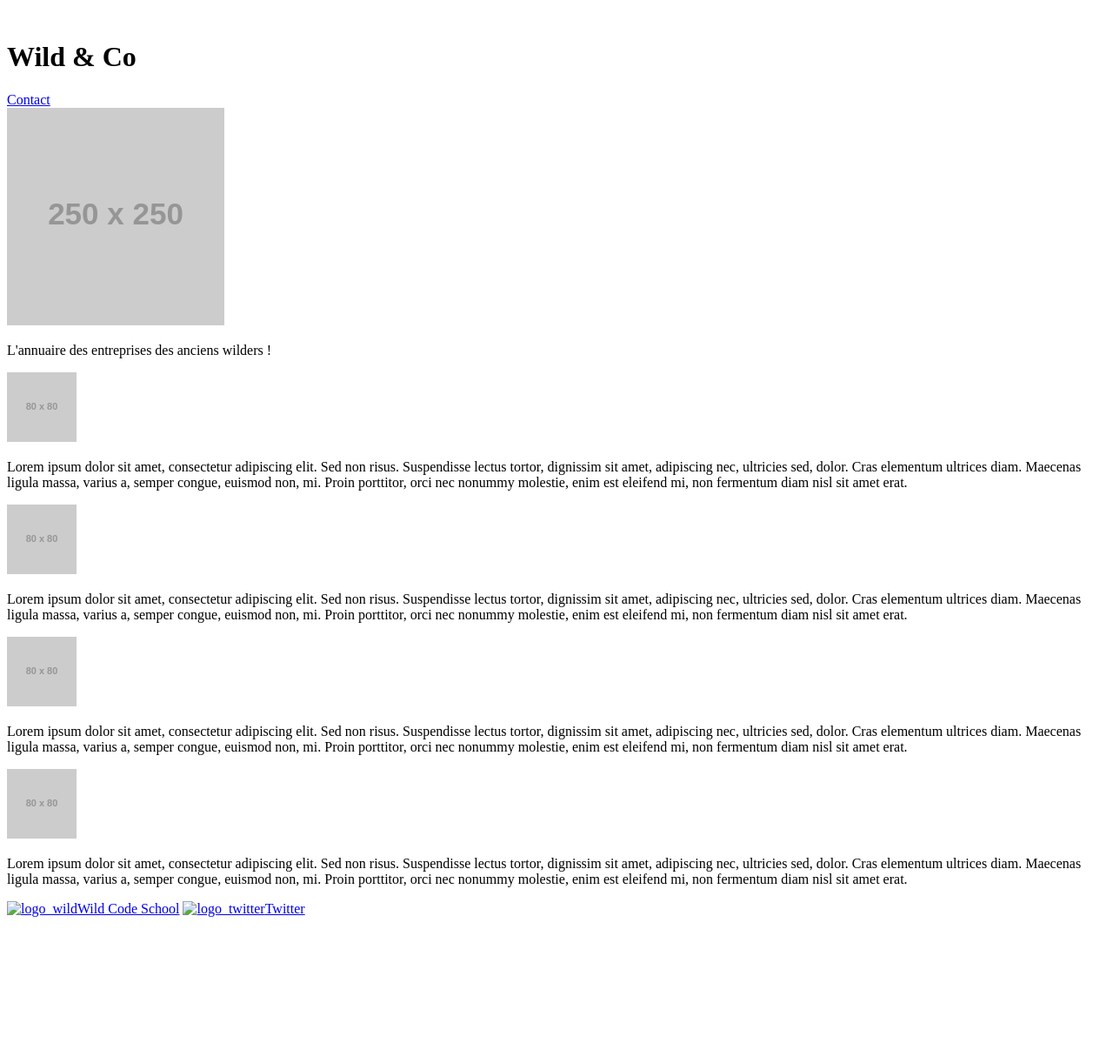
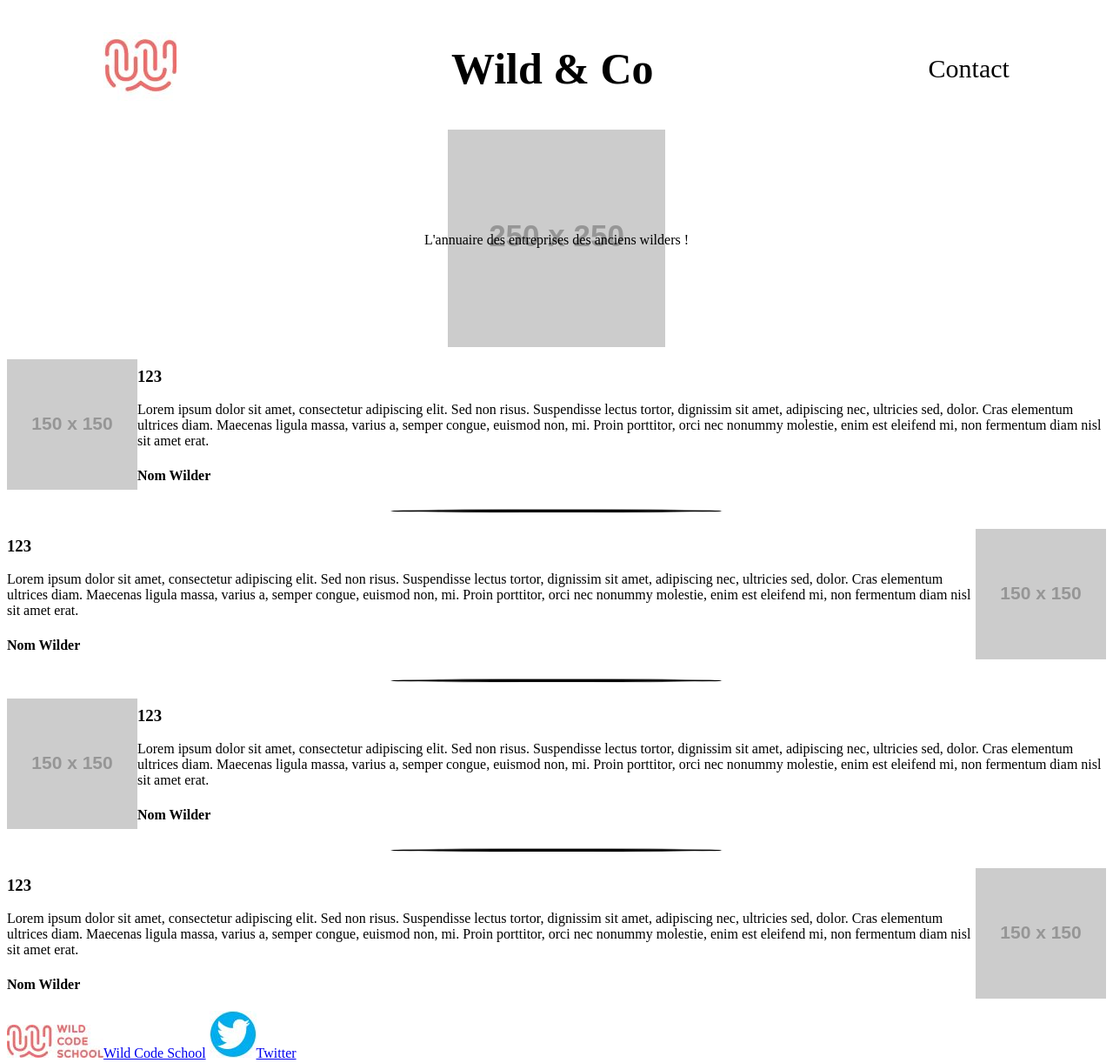
Before and after one commit to wildcoder51/Project_Wildco.io, a plain HTML site: page index.html in a window 1280 px wide. Shown: the whole page at 87% size. Before the commit the page ends 1062 px from the top, so only its background shows below. Drawn offline with Linux system fonts and the light colour scheme; placeholder pictures from the web are drawn by us.

Commit message:
modif index et css pc

```diff
--- a/index.html
+++ b/index.html
@@ -14,31 +14,60 @@
 </head>
 <body>
     <header>
-        <a href="https://placeholder.com"><img src="logowild.jpeg" alt=""></a>
-        <h1>Wild &#38; Co</h1>
-        <a href="mailto:contact@example.com?subject=the subject&cc=cc@example.com&bcc=bcc@example.com&body=Main text of the mail">Contact</a>
-        <!--Mettre une barre de recherche-->
+        <nav class="head">
+            <a href="https://placeholder.com"><img src="img/logowild.jpeg" alt=""></a>
+            <h1 class="wild_header">Wild &#38; Co</h1>
+            <a href="mailto:contact@example.com?subject=the subject&cc=cc@example.com&bcc=bcc@example.com&body=Main text of the mail" class="contact">Contact</a>
+            <!--Mettre une barre de recherche-->
+        </nav>
     </header>
     <section>
-        <div>
-            <a href="https://placeholder.com"><img src="https://via.placeholder.com/250" alt=""></a>
-            <p>L'annuaire des entreprises des anciens wilders &#33;</p>
+        <div class="carousel">
+            <a href="https://placeholder.com" class="banner"><img src="https://via.placeholder.com/250" alt=""></a>
+            <p class="desc_banner">L'annuaire des entreprises des anciens wilders &#33;</p>
         </div>
     </section>
     <main>
-        <a href="https://placeholder.com"><img src="https://via.placeholder.com/80" alt=""></a>
-        <p>Lorem ipsum dolor sit amet, consectetur adipiscing elit. Sed non risus. Suspendisse lectus tortor, dignissim sit amet, adipiscing nec, ultricies sed, dolor. Cras elementum ultrices diam. Maecenas ligula massa, varius a, semper congue, euismod non, mi. Proin porttitor, orci nec nonummy molestie, enim est eleifend mi, non fermentum diam nisl sit amet erat.</p>
-        <a href="https://placeholder.com"><img src="https://via.placeholder.com/80" alt=""></a>
-        <p>Lorem ipsum dolor sit amet, consectetur adipiscing elit. Sed non risus. Suspendisse lectus tortor, dignissim sit amet, adipiscing nec, ultricies sed, dolor. Cras elementum ultrices diam. Maecenas ligula massa, varius a, semper congue, euismod non, mi. Proin porttitor, orci nec nonummy molestie, enim est eleifend mi, non fermentum diam nisl sit amet erat.</p>
-        <a href="https://placeholder.com"><img src="https://via.placeholder.com/80" alt=""></a>
-        <p>Lorem ipsum dolor sit amet, consectetur adipiscing elit. Sed non risus. Suspendisse lectus tortor, dignissim sit amet, adipiscing nec, ultricies sed, dolor. Cras elementum ultrices diam. Maecenas ligula massa, varius a, semper congue, euismod non, mi. Proin porttitor, orci nec nonummy molestie, enim est eleifend mi, non fermentum diam nisl sit amet erat.</p>
-        <a href="https://placeholder.com"><img src="https://via.placeholder.com/80" alt=""></a>
-        <p>Lorem ipsum dolor sit amet, consectetur adipiscing elit. Sed non risus. Suspendisse lectus tortor, dignissim sit amet, adipiscing nec, ultricies sed, dolor. Cras elementum ultrices diam. Maecenas ligula massa, varius a, semper congue, euismod non, mi. Proin porttitor, orci nec nonummy molestie, enim est eleifend mi, non fermentum diam nisl sit amet erat.</p>
+        <div class="flex1">
+            <a class="logo_entreprises" href="https://placeholder.com"><img src="https://via.placeholder.com/150" alt=""></a>
+            <div class="flex_text">
+                <h3 class="nom_entreprises">123</h3>
+                <p class="desc">Lorem ipsum dolor sit amet, consectetur adipiscing elit. Sed non risus. Suspendisse lectus tortor, dignissim sit amet, adipiscing nec, ultricies sed, dolor. Cras elementum ultrices diam. Maecenas ligula massa, varius a, semper congue, euismod non, mi. Proin porttitor, orci nec nonummy molestie, enim est eleifend mi, non fermentum diam nisl sit amet erat.</p>
+                <h4 class="wilders">Nom Wilder</h4>
+            </div>
+        </div>
+        <hr>
+        <div class="flex2">
+            <a class="logo_entreprises" href="https://placeholder.com"><img src="https://via.placeholder.com/150" alt=""></a>
+            <div class="flex_text">
+                <h3 class="nom_entreprises">123</h3>
+                <p class="desc">Lorem ipsum dolor sit amet, consectetur adipiscing elit. Sed non risus. Suspendisse lectus tortor, dignissim sit amet, adipiscing nec, ultricies sed, dolor. Cras elementum ultrices diam. Maecenas ligula massa, varius a, semper congue, euismod non, mi. Proin porttitor, orci nec nonummy molestie, enim est eleifend mi, non fermentum diam nisl sit amet erat.</p>
+                <h4 class="wilders">Nom Wilder</h4>
+            </div>
+        </div>
+        <hr>
+        <div class="flex1">
+            <a class="logo_entreprises" href="https://placeholder.com"><img src="https://via.placeholder.com/150" alt=""></a>
+            <div class="flex_text">
+                <h3 class="nom_entreprises">123</h3>
+                <p class="desc">Lorem ipsum dolor sit amet, consectetur adipiscing elit. Sed non risus. Suspendisse lectus tortor, dignissim sit amet, adipiscing nec, ultricies sed, dolor. Cras elementum ultrices diam. Maecenas ligula massa, varius a, semper congue, euismod non, mi. Proin porttitor, orci nec nonummy molestie, enim est eleifend mi, non fermentum diam nisl sit amet erat.</p>
+                <h4 class="wilders">Nom Wilder</h4>
+            </div>
+        </div>
+        <hr>
+        <div class="flex2">
+            <a class="logo_entreprises" href="https://placeholder.com"><img src="https://via.placeholder.com/150" alt=""></a>
+            <div class="flex_text">
+                <h3 class="nom_entreprises">123</h3>
+                <p class="desc">Lorem ipsum dolor sit amet, consectetur adipiscing elit. Sed non risus. Suspendisse lectus tortor, dignissim sit amet, adipiscing nec, ultricies sed, dolor. Cras elementum ultrices diam. Maecenas ligula massa, varius a, semper congue, euismod non, mi. Proin porttitor, orci nec nonummy molestie, enim est eleifend mi, non fermentum diam nisl sit amet erat.</p>
+                <h4 class="wilders">Nom Wilder</h4>
+            </div>
+        </div>
     </main>
 
     <footer>
-        <a href="www.wildcodeschool.com" title="Rejoins-nous"><img src="logowildfooter.jpeg" alt="logo_wild">Wild Code School</a>
-        <a href="https://fr.linkedin.com" title=""><img src="logotwitter.jpeg" alt="logo_twitter">Twitter</a>
+        <a href="www.wildcodeschool.com" title="Rejoins-nous"><img src="img/logowildfooter.jpeg" alt="logo_wild">Wild Code School</a>
+        <a href="https://fr.linkedin.com" title=""><img src="img/logotwitter.jpeg" alt="logo_twitter">Twitter</a>
 
 
     </footer>
--- a/style.css
+++ b/style.css
@@ -0,0 +1,62 @@
+/* Header */
+.head {
+    display: flex;
+    justify-content: center;
+    align-items: center;
+}
+
+.wild_header {
+    padding: 0px 25%;
+    font-size: 50px;
+}
+
+.contact {
+    text-decoration: none;
+    color: black;
+    font-size: 30px;
+}
+
+/* Section */
+.carousel {
+    display: flex;
+    justify-content: center;
+    align-items: center;
+}
+.desc_banner {
+    position: absolute;
+}
+
+/* hr */
+hr {
+    width: 30%;
+    align: center;
+    height: 3px;
+    background-color: black;
+    border-radius: 50%;
+}
+
+/* Main */
+main {
+
+}
+.logo_entreprises {
+
+}
+.nom_entreprises {
+
+}
+.desc {
+
+}
+.flex1 {
+    display: flex;
+    justify-content: center;
+    align-items: center;
+    flex-direction: row;
+}
+.flex2 {
+    display: flex;
+    justify-content: center;
+    align-items: center;
+    flex-direction: row-reverse;
+}
```
